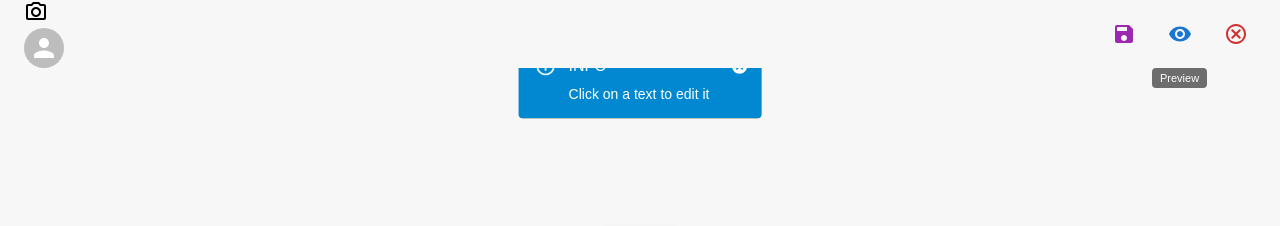
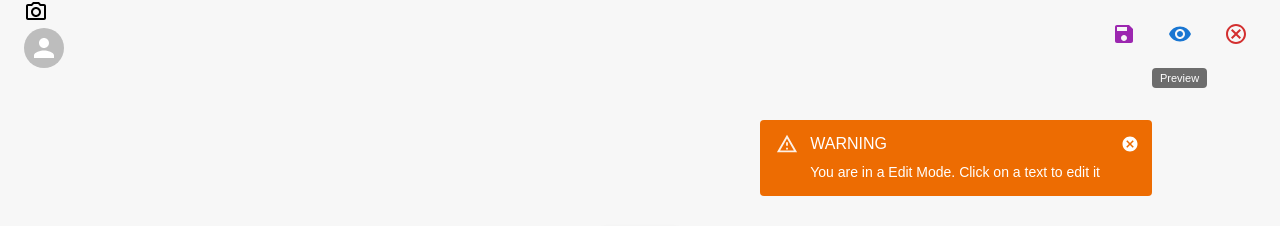
Before and after one commit to pokhrelanmol/pencil-community-landing-page, a React (Create React App) app: page / in a window 1280 px wide. Both pictures are taken after a click on the button 1236 px from the left and 32 px from the top of the page. Shown: the top 226 px of the page. Built offline with nearby package versions, Linux system fonts and the light colour scheme.

Commit message:
fixes toast message and position

```diff
--- a/src/App.tsx
+++ b/src/App.tsx
@@ -18,8 +18,11 @@ const App = () => {
     return (
         <div className="app">
             <Box sx={{ backgroundColor: "customColor.light" }}>
-                <Toast type="warning" message="You are in a edit mode" />
-                <Toast type="info" message="Click on a text to edit it" />
+                {/* <Toast type="warning" message="You are in a edit mode" /> */}
+                <Toast
+                    type="warning"
+                    message="You are in a Edit Mode. Click on a text to edit it"
+                />
                 <Header />
                 <Hero />
             </Box>
--- a/src/components/Toast.tsx
+++ b/src/components/Toast.tsx
@@ -16,10 +16,9 @@ const Toast = ({ type, message }: ToastProps) => {
                 variant="filled"
                 sx={{
                     position: "fixed",
-                    transform: "translate(-50%, -50%)",
-                    top: "10%",
-                    left: "50%",
-                    zIndex: 1,
+                    top: "15%",
+                    right: "10%",
+                    zIndex: 100,
                 }}
                 severity={type}
                 color={type}
--- a/src/contexts/AppContext.tsx
+++ b/src/contexts/AppContext.tsx
@@ -55,17 +55,17 @@ const reducer = (state: AppContextType, action: Actions) => {
                 ),
             };
 
-        // case actionTypes.ADD_LIST_ITEM:
-        //     return {
-        //         ...state,
-        //         aboutCommunityList: [
-        //             ...state.aboutCommunityList,
-        //             {
-        //                 id: state.aboutCommunityList.length,
-        //                 content: action.payload,
-        //             },
-        //         ],
-        //     };
+        case actionTypes.ADD_LIST_ITEM:
+            return {
+                ...state,
+                aboutCommunityList: [
+                    ...state.aboutCommunityList,
+                    {
+                        id: state.aboutCommunityList.length,
+                        content: action.payload,
+                    },
+                ],
+            };
         case actionTypes.DELETE_LIST_ITEM:
             state.aboutCommunityList.pop();
             return {
--- a/src/utils.js
+++ b/src/utils.js
@@ -23,7 +23,7 @@ export const setInitialDataToDb = () => {
             heroHeading:
                 "This is hero heading text click on a edit button and edit it according to your need",
             heroSubHeading:
-                "  is hero sub heading text click on a edit button and edit it according to your need",
+                " This is hero sub heading text click on a edit button and edit it according to your need",
             textBelowHeroSection:
                 " This is text below hero section text click on a edit button and edit it according to your need",
             communityOwnerImage: "https://picsum.photos/100",
```
